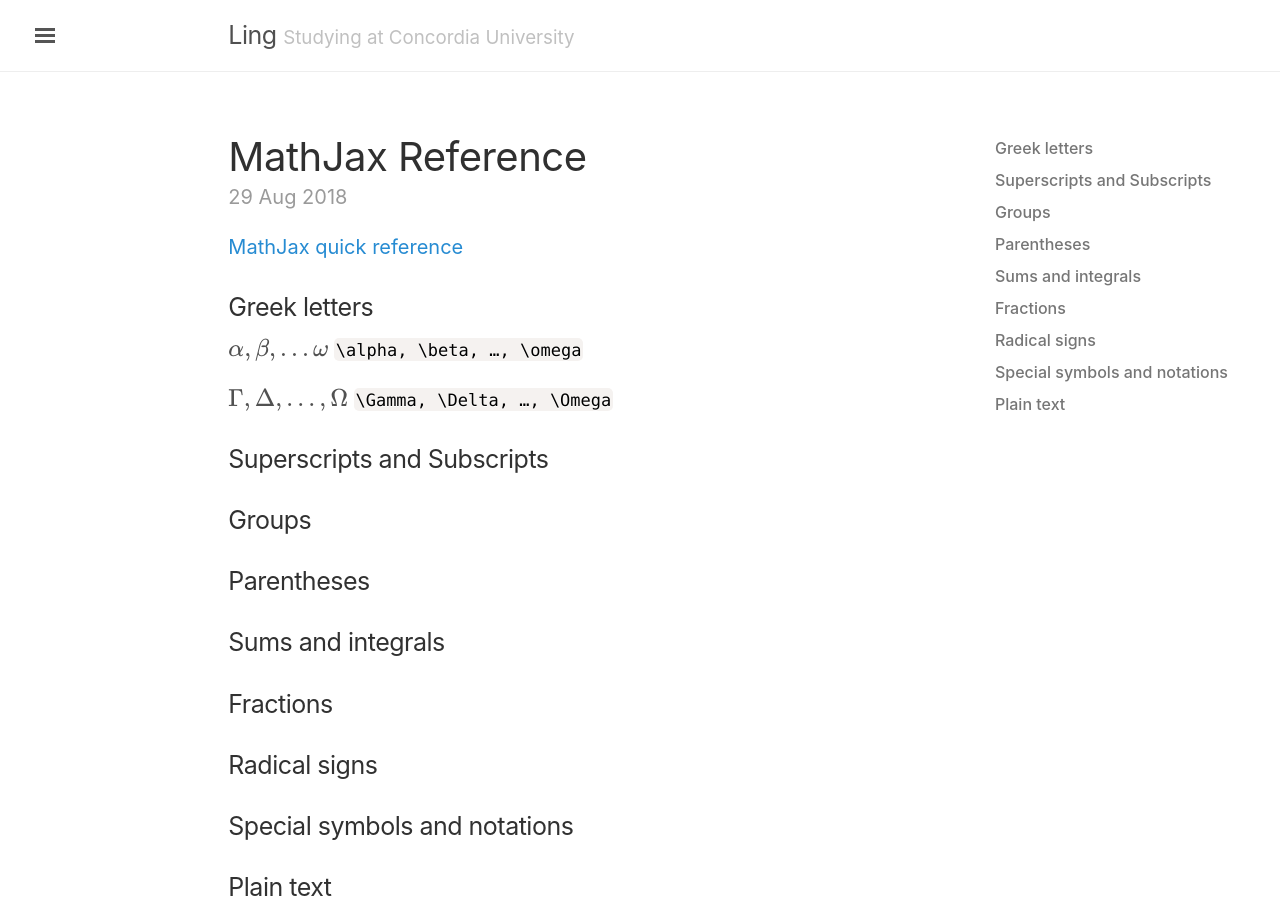
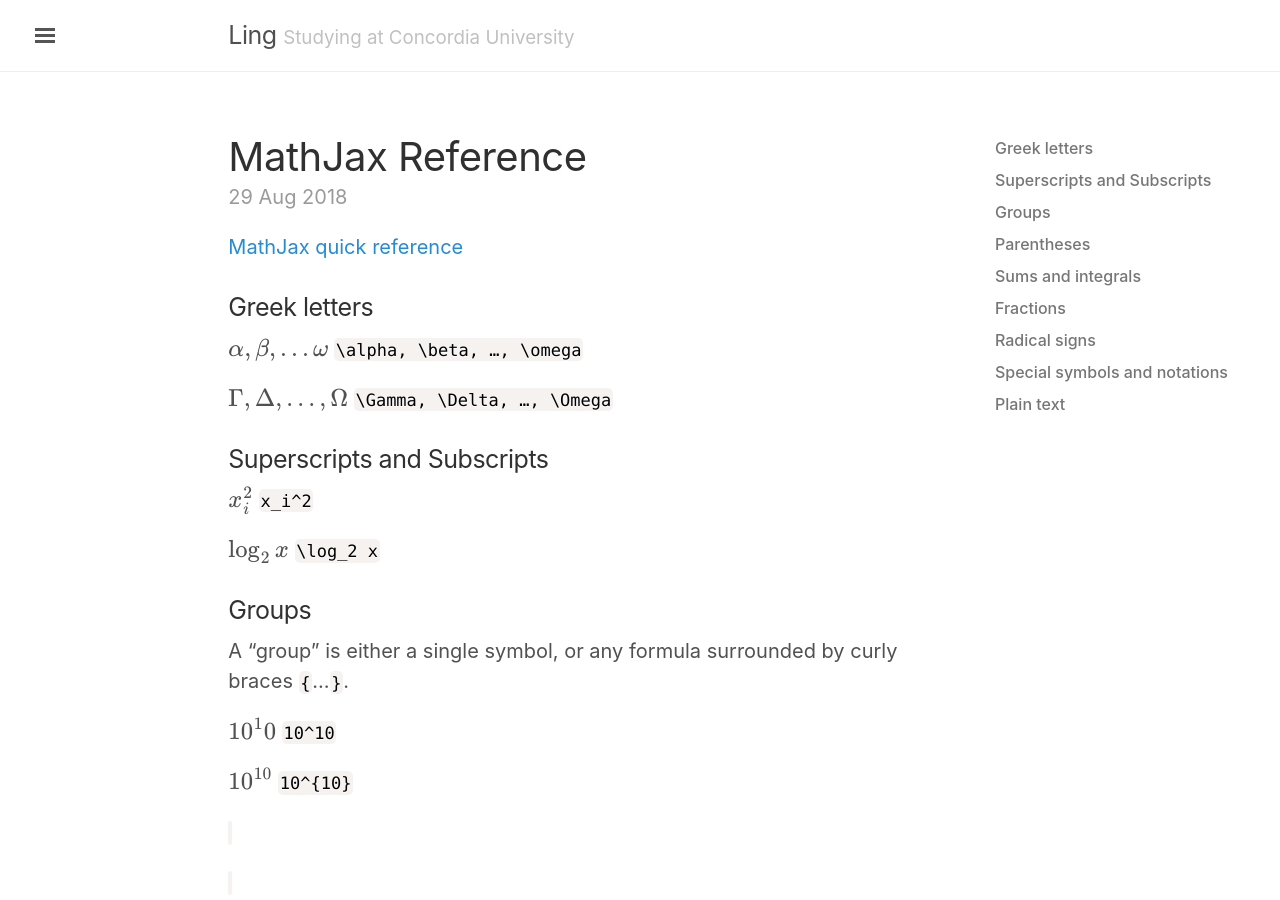
Before and after one commit to lingt-xyz/note, a Jekyll site: the page built from _posts/2018-08-29-mathjax-reference.md, in a window 1280 px wide and 900 px high. Built offline with Jekyll 4.4.1, drawn with Linux system fonts in a browser that asks for light colours; formulas are drawn with MathJax 3.

Commit message:
mathjax syntax

````diff
--- a/_posts/2018-08-29-mathjax-reference.md
+++ b/_posts/2018-08-29-mathjax-reference.md
@@ -17,22 +17,41 @@ categories: latex
 
 ### Superscripts and Subscripts
 
+{% raw %}$$ x_i^2 $${% endraw %} ``` x_i^2 ```
+
+{% raw %}$$ \log_2 x $${% endraw %} ``` \log_2 x ```
+
 ### Groups
+A “group” is either a single symbol, or any formula surrounded by curly braces ```{```…```}```.
+
+{% raw %}$$ 10^10 $${% endraw %} ``` 10^10 ```
+
+{% raw %}$$ 10^{10} $${% endraw %} ``` 10^{10} ```
+
+{% raw %}$$  $${% endraw %} ```  ```
+
+{% raw %}$$  $${% endraw %} ```  ```
 
 ### Parentheses
 
+{% raw %}$$  $${% endraw %} ```  ```
+
 ### Sums and integrals
+
+{% raw %}$$  $${% endraw %} ```  ```
 
 ### Fractions
 
+{% raw %}$$  $${% endraw %} ```  ```
+
 ### Radical signs
+
+{% raw %}$$  $${% endraw %} ```  ```
 
 ### Special symbols and notations
 
+{% raw %}$$  $${% endraw %} ```  ```
+
 ### Plain text
 
-{% raw %}$$ \{x\in s\mid x\text{ is extra large}\} $${% endraw %}
-
-```
-\{x\in s\mid x\text{ is extra large}\}
-```
+{% raw %}$$ \{x\in s\mid x\text{ is extra large}\} $${% endraw %} ``` \{x\in s\mid x\text{ is extra large}\} ```
````
